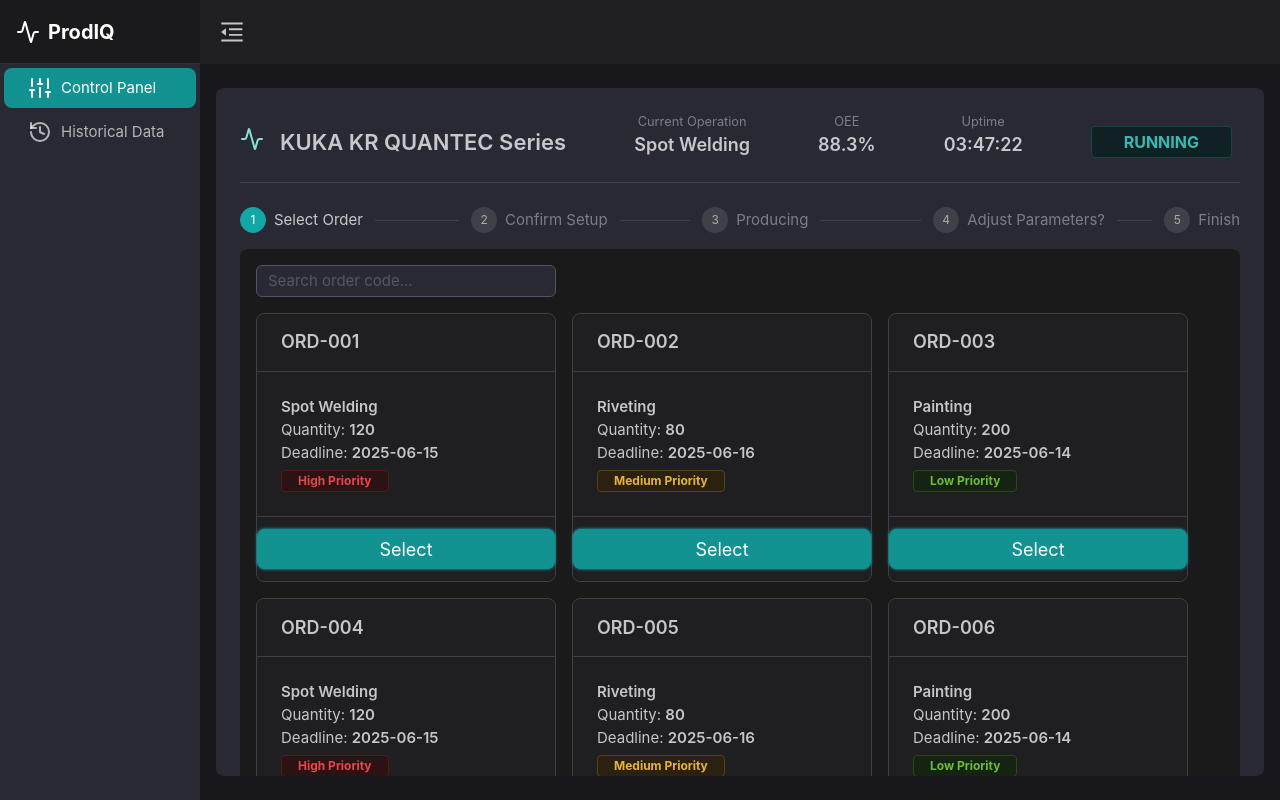
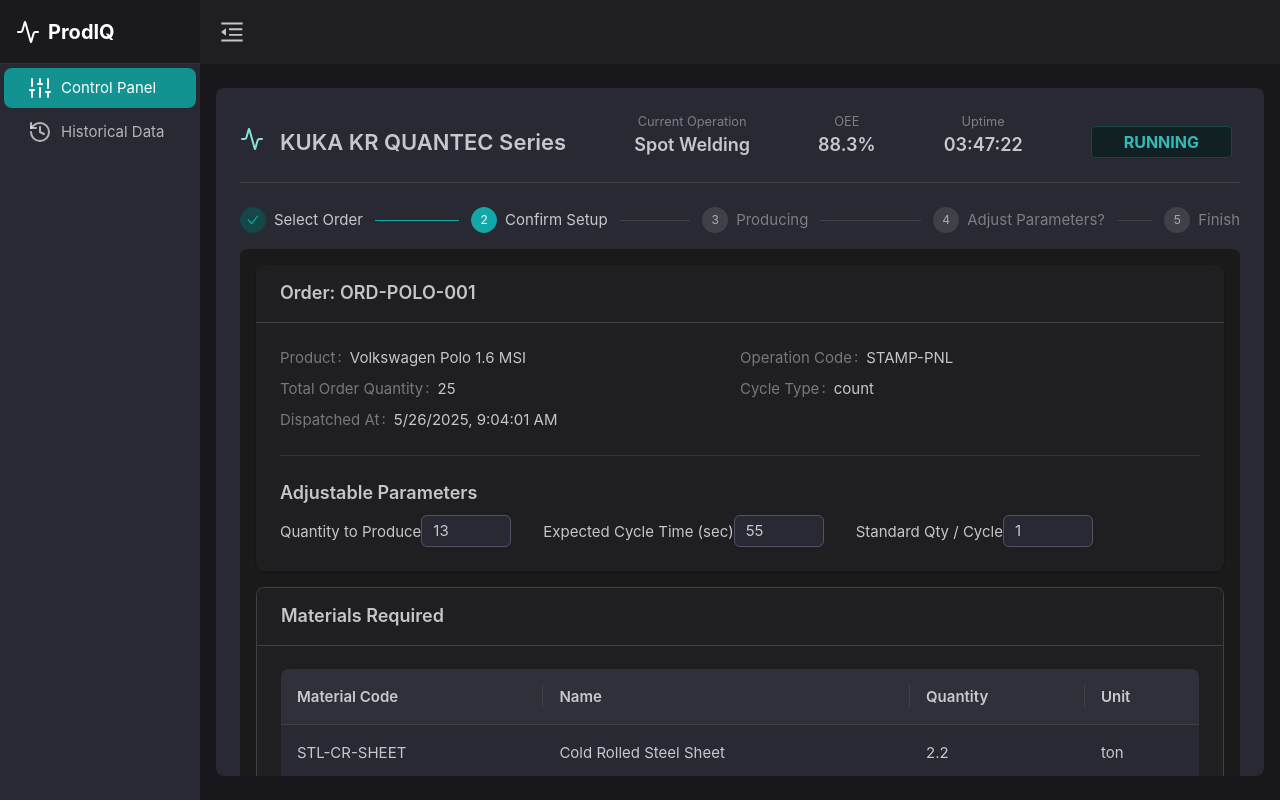
Before and after one commit to lgustavopalmieri/prodiq-edge-control-panel, a Next.js app: page / in a window 1280 px wide. Built offline with nearby package versions, Linux system fonts and the light colour scheme; what @ant-design/nextjs-registry would draw is missing.

Commit message:
feat: starts implementing confirm setup step

```diff
--- a/src/app/page.tsx
+++ b/src/app/page.tsx
@@ -19,7 +19,7 @@ const Home: React.FunctionComponent<IHomeProps> = (props) => {
       />
       <Divider />
       <Flex style={{ height: "100%" }}>
-        <ProductionSteps currentStep={0} />
+        <ProductionSteps currentStep={1} />
       </Flex>
     </Flex>
   );
--- /dev/null
+++ b/src/features/productionsteps/confirmsetup/confirmsetupstep.tsx
@@ -0,0 +1,140 @@
+"use client";
+
+import React, { useState } from "react";
+import {
+  Card,
+  Descriptions,
+  Divider,
+  InputNumber,
+  Table,
+  Typography,
+  Button,
+  Flex,
+} from "antd";
+import type { ConfirmSetupType } from "./types";
+
+interface ConfirmSetupStepProps {
+  data: ConfirmSetupType;
+  onConfirm: (updated: ConfirmSetupType) => void;
+}
+
+const ConfirmSetupStep: React.FC<ConfirmSetupStepProps> = ({
+  data,
+  onConfirm,
+}) => {
+  const [quantity, setQuantity] = useState(data?.quantity);
+  const [expectedCycleTime, setExpectedCycleTime] = useState(
+    data?.expected_cycle_time_sec
+  );
+  const [standardPerCycle, setStandardPerCycle] = useState(
+    data?.standard_quantity_per_cycle
+  );
+
+  return (
+    <Flex vertical gap="1rem" style={{ width: "100%" }}>
+      <Card title={`Order: ${data?.order_code}`} bordered={false}>
+        <Descriptions size="small" column={2}>
+          <Descriptions.Item label="Product">
+            {data?.product.name}
+          </Descriptions.Item>
+          <Descriptions.Item label="Operation Code">
+            {data?.operation_code}
+          </Descriptions.Item>
+          <Descriptions.Item label="Total Order Quantity">
+            {data?.total_order_quantity}
+          </Descriptions.Item>
+          <Descriptions.Item label="Cycle Type">
+            {data?.cycle_type}
+          </Descriptions.Item>
+          <Descriptions.Item label="Dispatched At">
+            {new Date(data?.dispatched_at).toLocaleString()}
+          </Descriptions.Item>
+        </Descriptions>
+
+        <Divider />
+
+        <Typography.Title level={5}>Adjustable Parameters</Typography.Title>
+
+        <Flex gap="2rem" wrap>
+          <div>
+            <label>Quantity to Produce</label>
+            <InputNumber
+              min={1}
+              max={data?.total_order_quantity}
+              value={quantity}
+              onChange={(val) => setQuantity(val ?? 0)}
+            />
+          </div>
+
+          <div>
+            <label>Expected Cycle Time (sec)</label>
+            <InputNumber
+              min={1}
+              value={expectedCycleTime}
+              onChange={(val) => setExpectedCycleTime(val ?? 0)}
+            />
+          </div>
+
+          <div>
+            <label>Standard Qty / Cycle</label>
+            <InputNumber
+              min={1}
+              value={standardPerCycle}
+              onChange={(val) => setStandardPerCycle(val ?? 0)}
+            />
+          </div>
+        </Flex>
+      </Card>
+
+      <Card title="Materials Required">
+        <Table
+          dataSource={data?.required_setup.materials}
+          pagination={false}
+          rowKey="material_code"
+          columns={[
+            { title: "Material Code", dataIndex: "material_code" },
+            { title: "Name", dataIndex: "name" },
+            { title: "Quantity", dataIndex: "quantity" },
+            { title: "Unit", dataIndex: "unit" },
+          ]}
+        />
+      </Card>
+
+      <Card title="Tools Required">
+        <Table
+          dataSource={data?.required_setup.tools}
+          pagination={false}
+          rowKey="tool_code"
+          columns={[
+            { title: "Tool Code", dataIndex: "tool_code" },
+            { title: "Description", dataIndex: "description" },
+          ]}
+        />
+      </Card>
+
+      <Flex justify="end">
+        <Button
+          type="primary"
+          block
+          size="large"
+          style={{
+            boxShadow: "0 0 0.2rem #13C2C2",
+            transition: "all 0.2s ease-in-out",
+          }}
+          onClick={() =>
+            onConfirm({
+              ...data,
+              quantity,
+              expected_cycle_time_sec: expectedCycleTime,
+              standard_quantity_per_cycle: standardPerCycle,
+            })
+          }
+        >
+          Confirm Setup
+        </Button>
+      </Flex>
+    </Flex>
+  );
+};
+
+export default ConfirmSetupStep;
--- /dev/null
+++ b/src/features/productionsteps/confirmsetup/mock.ts
@@ -0,0 +1,41 @@
+export const confirmMock = {
+  step_number: 1,
+  operation_id: "op-STAMP-PNL",
+  operation_code: "STAMP-PNL",
+  operation_name: "Stampagem de painéis da carroceria",
+  machine_group: "STAMPING_PRESSES",
+  expected_cycle_time_sec: 55,
+  standard_quantity_per_cycle: 1,
+  cycle_type: "count",
+  dispatch_strategy: "parallel",
+  required_setup: {
+    materials: [
+      {
+        material_code: "STL-CR-SHEET",
+        name: "Cold Rolled Steel Sheet",
+        quantity: 2.2,
+        unit: "ton",
+      },
+    ],
+    tools: [
+      {
+        tool_code: "DIE-BODY-VWP",
+        description: "Stamping Die Set - Polo Body Panels",
+      },
+    ],
+  },
+  status: "ready",
+  dispatched_at: "2025-05-26T09:04:01.388480Z",
+  task_id: "task-2e5da20a-a4fc-4f2c-a01f-6615ca88b8f7-1-press-01",
+  machine_id: "press-01",
+  quantity: 13,
+  order_id: "2e5da20a-a4fc-4f2c-a01f-6615ca88b8f7",
+  order_code: "ORD-POLO-001",
+  product: {
+    product_id: "prod-vwpolo-1.6",
+    sku: "VW-POLO-1.6-MSI-HB-BR",
+    name: "Volkswagen Polo 1.6 MSI",
+  },
+  total_order_quantity: 25,
+  tenant_id: "vw-anchieta",
+};
--- /dev/null
+++ b/src/features/productionsteps/confirmsetup/types.ts
@@ -0,0 +1,74 @@
+export type ProductReferenceType = {
+  product_id: string;
+  sku: string;
+  name: string;
+};
+
+export type MaterialsType = {
+  material_code: string;
+  name: string;
+  quantity: number;
+  unit: string;
+};
+
+export type ToolsType = {
+  tool_code: string;
+  description: string;
+};
+
+export type RequiredSetupType = {
+  materials: MaterialsType[];
+  tools: ToolsType[];
+};
+
+export type OrderStatusType =
+  | "pending"
+  | "ready"
+  | "dispatched"
+  | "in_progress"
+  | "completed"
+  | "failed";
+
+export type CycleTypeType = "count" | "weight" | "volume" | "length";
+
+export type DispatchStrategyType =
+  | "auto"
+  | "round_robin"
+  | "manual"
+  | "parallel";
+
+export type OrderExecutionType = {
+  step_number: number;
+  operation_id: string;
+  operation_code: string;
+  operation_name: string;
+  machine_group: string;
+  expected_cycle_time_sec: number;
+  standard_quantity_per_cycle: number;
+  cycle_type: CycleTypeType;
+  dispatch_strategy: DispatchStrategyType;
+  required_setup: RequiredSetupType;
+  status: OrderStatusType;
+  dispatched_at: string; // ISO string
+  task_id: string;
+  machine_id: string;
+  quantity: number;
+  order_id: string;
+  order_code: string;
+  product: ProductReferenceType;
+  total_order_quantity: number;
+  tenant_id: string;
+};
+
+export type ConfirmSetupType = {
+  order_code: string;
+  operation_code: string;
+  product: ProductReferenceType;
+  total_order_quantity: number;
+  quantity: number;
+  dispatched_at: string;
+  expected_cycle_time_sec: number;
+  standard_quantity_per_cycle: number;
+  cycle_type: CycleTypeType;
+  required_setup: RequiredSetupType;
+};
--- a/src/features/productionsteps/productionsteps.tsx
+++ b/src/features/productionsteps/productionsteps.tsx
@@ -4,8 +4,10 @@ import { Steps, Flex } from "antd";
 import type { StepProps } from "antd/es/steps";
 import React from "react";
 import SelectOrderStep from "./selectorder/selectorderstep";
+import ConfirmSetupStep from "./confirmsetup/confirmsetupstep";
+import { ConfirmSetupType } from "./confirmsetup/types";
+import { confirmMock } from "./confirmsetup/mock";
 
-const ConfirmSetupStep = () => <div>🔧 Confirm machine setup...</div>;
 const ProducingStep = () => <div>⚙️ Operation in progress...</div>;
 const AdjustParametersStep = () => (
   <div>🧪 Adjust or justify parameters...</div>
@@ -16,7 +18,32 @@ const FinishStep = () => (
 
 const stepContentMap: Record<number, JSX.Element> = {
   0: <SelectOrderStep />,
-  1: <ConfirmSetupStep />,
+  1: (
+    <ConfirmSetupStep
+      data={{
+        order_code: confirmMock.order_code,
+        operation_code: confirmMock.operation_code,
+        product: {
+          product_id: confirmMock.product.product_id,
+          sku: confirmMock.product.sku,
+          name: confirmMock.product.name,
+        },
+        total_order_quantity: confirmMock.total_order_quantity,
+        quantity: confirmMock.quantity,
+        dispatched_at: confirmMock.dispatched_at,
+        expected_cycle_time_sec: confirmMock.expected_cycle_time_sec,
+        standard_quantity_per_cycle: confirmMock.standard_quantity_per_cycle,
+        cycle_type: confirmMock.cycle_type as any,
+        required_setup: {
+          materials: [...confirmMock.required_setup.materials],
+          tools: [...confirmMock.required_setup.tools],
+        },
+      }}
+      onConfirm={function (updated: ConfirmSetupType): void {
+        throw new Error("Function not implemented.");
+      }}
+    />
+  ),
   2: <ProducingStep />,
   3: <AdjustParametersStep />,
   4: <FinishStep />,
```
